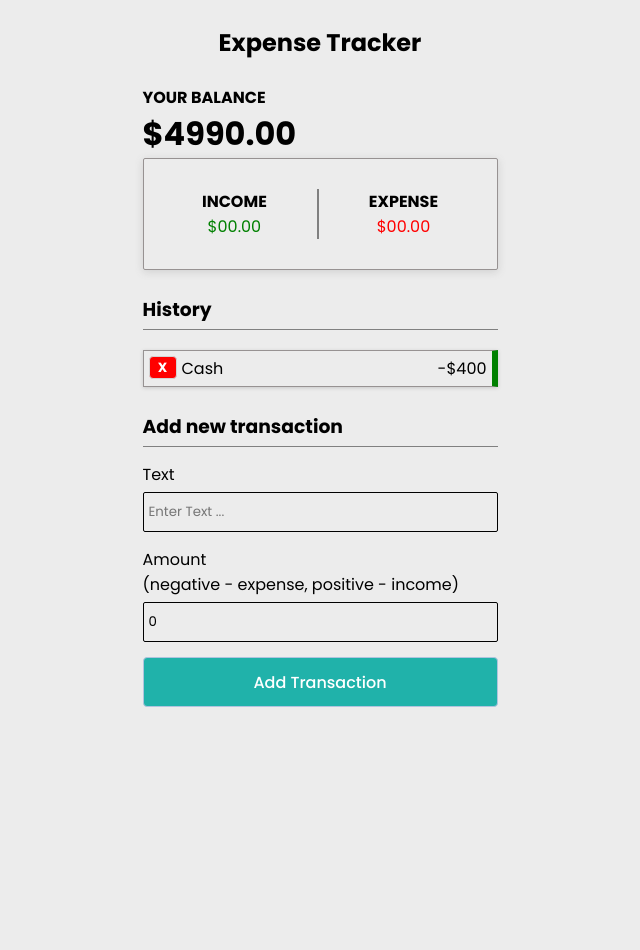
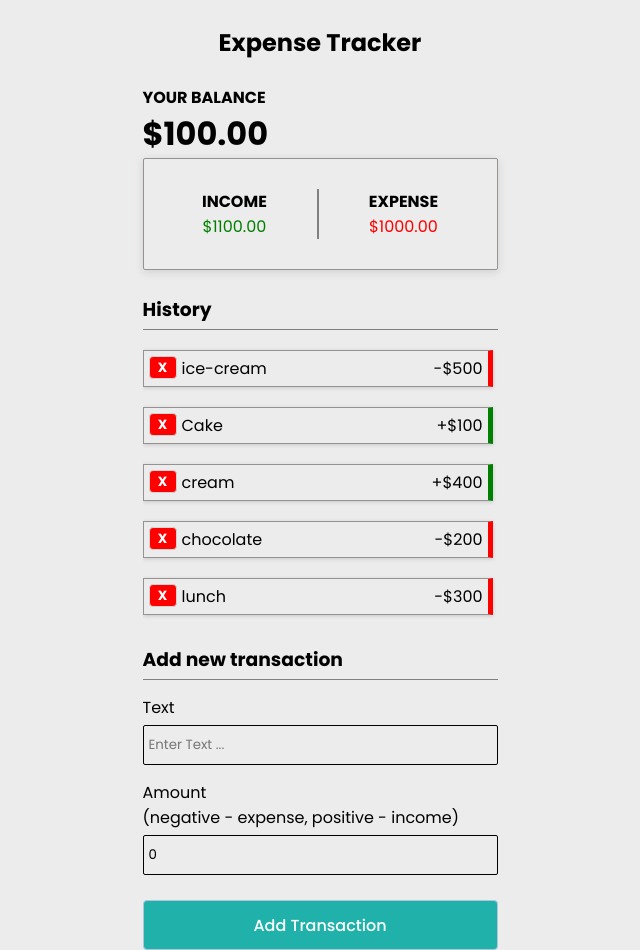
Before and after one commit to mh-saeed/project-1-expense-tracker, a React (Create React App) app: page / in a window 1280 px wide. Shown: the whole page, without its empty margins (320-960 px from the left). Before the commit the page ends 800 px from the top, so only its background shows below. Built offline with nearby package versions, Linux system fonts and the light colour scheme.

Commit message:
completed

```diff
--- a/src/App.css
+++ b/src/App.css
@@ -54,6 +54,33 @@ h1 {
   padding-bottom: 5px;
   border-bottom: 1px solid grey;
 }
+.scrollExpense {
+  height: 290px;
+  padding-right: 5px;
+  overflow-x: hidden;
+  overflow-y: auto;
+}
+/* width */
+.scrollExpense::-webkit-scrollbar {
+  width: 12px;
+}
+
+/* Track */
+.scrollExpense::-webkit-scrollbar-track {
+  box-shadow: inset 0 0 5px grey;
+  border-radius: 10px;
+}
+
+/* Handle */
+.scrollExpense::-webkit-scrollbar-thumb {
+  background: lightsteelblue;
+  border-radius: 10px;
+}
+
+/* Handle on hover */
+.scrollExpense::-webkit-scrollbar-thumb:hover {
+  background: grey;
+}
 .transHist ul > li {
   margin-top: 20px;
   list-style: none;
@@ -65,11 +92,11 @@ h1 {
 .transHist ul > li > span {
   float: right;
 }
-.amountGreen{
-border-right: 6px solid green !important;
+.amountGreen {
+  border-right: 5px solid green !important;
 }
-.amountRed{
-  border-right: 6px solid red !important;
+.amountRed {
+  border-right: 5px solid red !important;
 }
 #deleteButton {
   text-align: center;
@@ -108,7 +135,7 @@ border-right: 6px solid green !important;
 .addTransaction form > button {
   width: 355px;
   height: 50px;
-  margin-bottom: 15px;
+  margin-top: 10px;
   color: white;
   background-color: lightseagreen;
   border: 1px solid lightsteelblue;
--- a/src/components/AddTransactions.js
+++ b/src/components/AddTransactions.js
@@ -1,12 +1,28 @@
-import React, { useState } from "react";
+import React, { useState, useContext } from "react";
+import { GlobalContext } from "../context/GlobalState";
 
 export const AddTransactions = () => {
   const [text, setText] = useState("");
   const [amount, setAmount] = useState(0);
+
+  const { addTransactions } = useContext(GlobalContext);
+
+  const onSubmit = (e) => {
+    e.preventDefault();
+
+    const newTransaction = {
+      id: Math.floor(Math.random() * 100000000),
+      text,
+      amount: +amount,
+    };
+
+    addTransactions(newTransaction);
+  };
+
   return (
     <div className="addTransaction">
       <h3>Add new transaction</h3>
-      <form>
+      <form onSubmit={onSubmit}>
         <label htmlFor="text">Text</label>
         <br />
         <input
--- a/src/components/Balance.js
+++ b/src/components/Balance.js
@@ -1,10 +1,15 @@
-import React from "react";
+import React, { useContext } from "react";
+import { GlobalContext } from "../context/GlobalState";
 
 export const Balance = () => {
+  const { transactions } = useContext(GlobalContext);
+  const amounts = transactions.map((transaction) => transaction.amount);
+  const total = amounts.reduce((acc, item) => (acc += item), 0).toFixed(2);
+
   return (
     <div className="container">
       <h4>YOUR BALANCE</h4>
-      <h1>$4990.00</h1>
+      <h1>${total}</h1>
     </div>
   );
 };
--- a/src/components/IncomeExpenseBox.js
+++ b/src/components/IncomeExpenseBox.js
@@ -1,17 +1,32 @@
-import React from "react";
+import React, { useContext } from "react";
+import { GlobalContext } from "../context/GlobalState";
 
 export const IncomeExpenseBox = () => {
+  const { transactions } = useContext(GlobalContext);
+
+  const amounts = transactions.map((transaction) => transaction.amount);
+
+  const income = amounts
+    .filter((item) => item > 0)
+    .reduce((acc, item) => (acc += item), 0)
+    .toFixed(2);
+
+  const expense = (
+    amounts.filter((item) => item < 0).reduce((acc, item) => (acc += item), 0) *
+    -1
+  ).toFixed(2);
+
   return (
     <div className="income-container">
       <div className="income">
         <strong>INCOME</strong>
         <br />
-        <span>$00.00</span>
+        <span>${income}</span>
       </div>
       <div className="expense">
         <strong>EXPENSE</strong>
         <br />
-        <span>$00.00</span>
+        <span>${expense}</span>
       </div>
     </div>
   );
--- /dev/null
+++ b/src/components/Transaction.js
@@ -0,0 +1,20 @@
+import React, { useContext } from "react";
+import { GlobalContext } from "../context/GlobalState";
+
+export const Transaction = ({ transaction }) => {
+  const { deleteTransactions } = useContext(GlobalContext);
+
+  const sign = transaction.amount < 0 ? `-` : `+`;
+  return (
+    <li className={transaction.amount < 0 ? `amountRed` : `amountGreen`}>
+      {transaction.text}
+      <span>{sign + `$` + Math.abs(transaction.amount)}</span>
+      <button
+        onClick={() => deleteTransactions(transaction.id)}
+        id="deleteButton"
+      >
+        X
+      </button>
+    </li>
+  );
+};
--- a/src/components/TransactionsLists.js
+++ b/src/components/TransactionsLists.js
@@ -1,14 +1,17 @@
-import React from "react";
+import React, { useContext } from "react";
+import { GlobalContext } from "../context/GlobalState";
+import { Transaction } from "./Transaction";
 
 export const TransactionsLists = () => {
+  const { transactions } = useContext(GlobalContext);
+  // console.log(transactions);
   return (
     <div className="transHist">
       <h3>History</h3>
-      <ul>
-        <li className="amountGreen">
-          Cash<span>-$400</span>
-          <button id="deleteButton">X</button>
-        </li>
+      <ul className="scrollExpense">
+        {transactions.map((transaction) => (
+          <Transaction key={transaction.id} transaction={transaction} />
+        ))}
       </ul>
     </div>
   );
--- a/src/context/AppReducer.js
+++ b/src/context/AppReducer.js
@@ -1,6 +1,18 @@
 // eslint-disable-next-line import/no-anonymous-default-export
 export default (state, action) => {
   switch (action.type) {
+    case "Delete_TRANSACTION":
+      return {
+        ...state,
+        transactions: state.transactions.filter(
+          (transaction) => transaction.id !== action.payload
+        ),
+      };
+    case "ADD_TRANSACTION":
+      return {
+        ...state,
+        transactions: [action.payload, ...state.transactions],
+      };
     default:
       return state;
   }
--- a/src/context/GlobalState.js
+++ b/src/context/GlobalState.js
@@ -3,12 +3,14 @@ import AppReducer from "./AppReducer";
 
 // initial state
 const initialState = {
-  transaction: [
-    { id: 1, text: `ice-cream`, amount: 500 },
+  transactions: [
+    { id: 1, text: `ice-cream`, amount: -500 },
     { id: 2, text: `Cake`, amount: 100 },
     { id: 3, text: `cream`, amount: 400 },
-    { id: 4, text: `chocolate`, amount: 200 },
-    { id: 5, text: `ice`, amount: 300 },
+    { id: 4, text: `chocolate`, amount: -200 },
+    { id: 5, text: `lunch`, amount: -300 },
+    { id: 6, text: `salary`, amount: 300 },
+    { id: 7, text: `tuitions-income`, amount: 300 },
   ],
 };
 
@@ -19,8 +21,28 @@ export const GlobalContext = createContext(initialState);
 export const GlobalProvider = ({ children }) => {
   const [state, dispatch] = useReducer(AppReducer, initialState);
 
+  //Actions
+  function deleteTransactions(id) {
+    dispatch({
+      type: "Delete_TRANSACTION",
+      payload: id,
+    });
+  }
+  function addTransactions(transaction) {
+    dispatch({
+      type: "ADD_TRANSACTION",
+      payload: transaction,
+    });
+  }
+
   return (
-    <GlobalContext.Provider value={{ transaction: state.transaction }}>
+    <GlobalContext.Provider
+      value={{
+        transactions: state.transactions,
+        deleteTransactions,
+        addTransactions,
+      }}
+    >
       {children}
     </GlobalContext.Provider>
   );
```
Also changed, not shown: src/index.js (+4 -4 lines).
